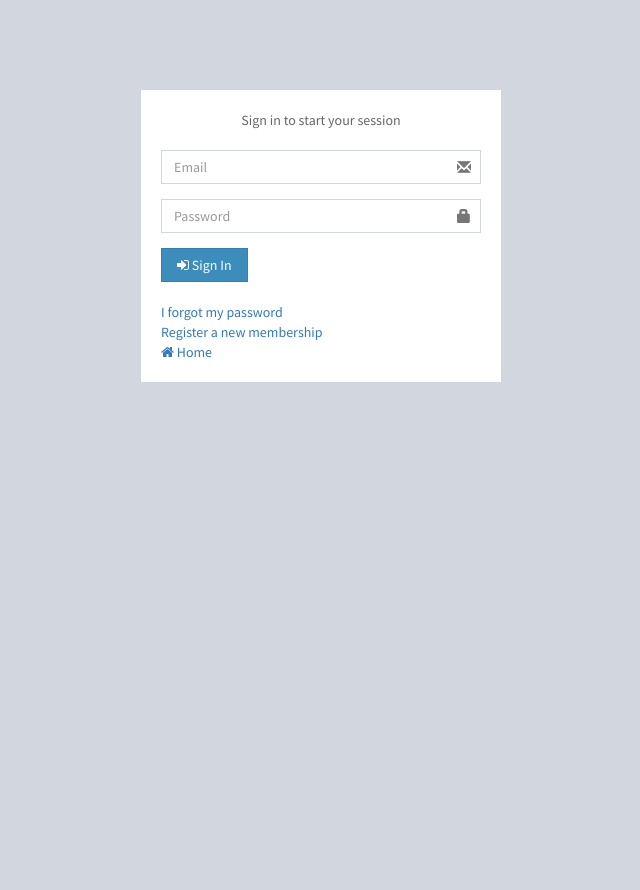
After one commit to yedyaditya13/kosmetik, a PHP site: page /login.php in a window 1280 px wide. The commit adds this page. Shown: the whole page, without its empty margins (319-959 px from the left). Run offline with PHP 8.4, Linux system fonts and the light colour scheme.

Commit message:
create template login

```diff
--- a/includes/header.php
+++ b/includes/header.php
@@ -78,5 +78,4 @@
 
     </style>
 
-
 </head>
--- /dev/null
+++ b/login.php
@@ -0,0 +1,32 @@
+
+<?php include 'includes/header.php' ?>
+<body class="hold-transition login-page">
+    <div class="login-box">
+        <div class="login-box-body">
+            <p class="login-box-msg">Sign in to start your session</p>
+
+            <form action="verify.php" method="POST">
+                <div class="form-group has-feedback">
+                    <input type="email" class="form-control" name="email" placeholder="Email" required>
+                    <span class="glyphicon glyphicon-envelope form-control-feedback"></span>
+                </div>
+            <div class="form-group has-feedback">
+                <input type="password" class="form-control" name="password" placeholder="Password" required>
+                <span class="glyphicon glyphicon-lock form-control-feedback"></span>
+            </div>
+                <div class="row">
+                    <div class="col-xs-4">
+                        <button type="submit" class="btn btn-primary btn-block btn-flat" name="login"><i class="fa fa-sign-in"></i> Sign In</button>
+                    </div>
+                </div>
+            </form>
+        <br>
+        <a href="password_forgot.php">I forgot my password</a><br>
+        <a href="signup.php" class="text-center">Register a new membership</a><br>
+        <a href="index.php"><i class="fa fa-home"></i> Home</a>
+        </div>
+    </div>
+
+    <?php include 'includes/scripts.php' ?>
+</body>
+</html>
```
Also changed, not shown: includes/scripts.php (added).
